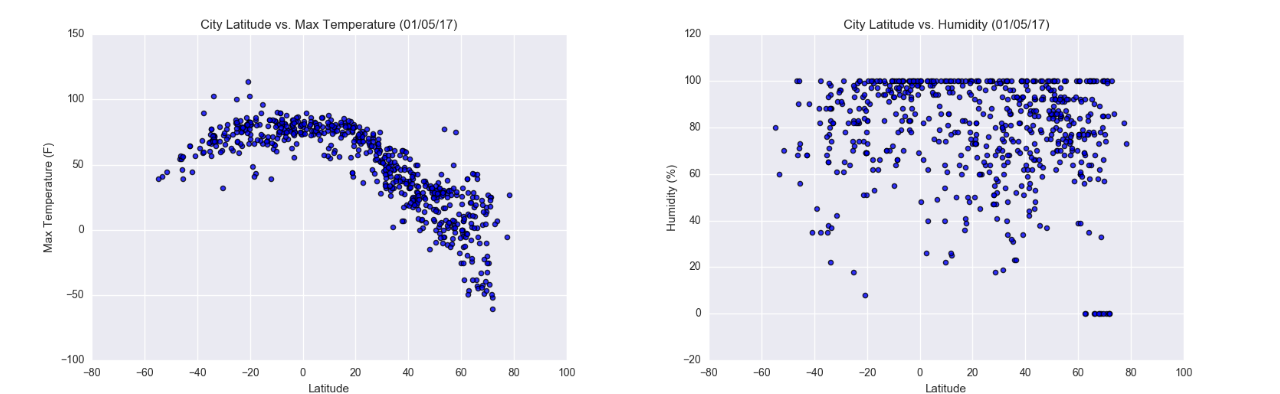
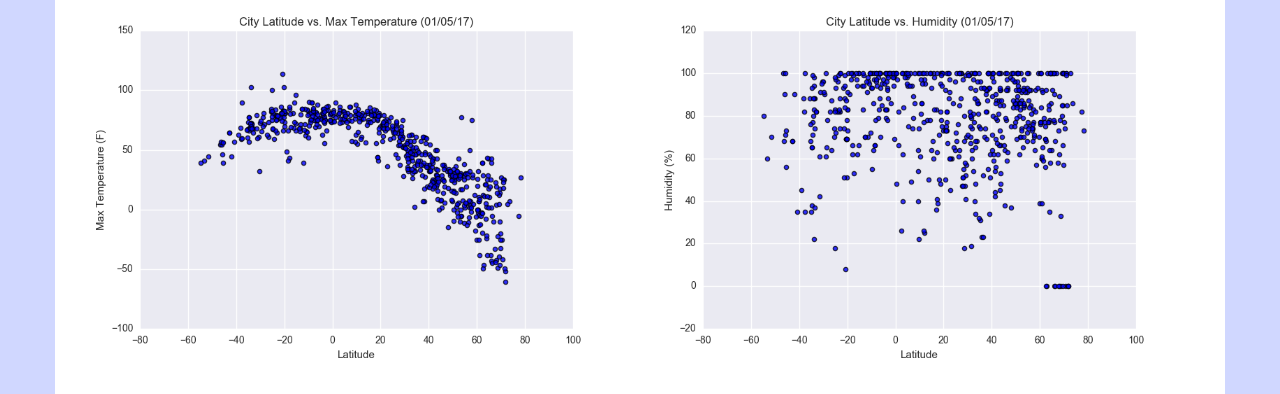
Before and after one commit to coconutpep/Weather-Data-Webpage, a plain HTML site: page docs/compare.html in a window 1280 px wide. Shown: the part 291-685 px from the top of the page. Drawn offline with nearby package versions, Linux system fonts and the light colour scheme.

Commit message:
fixed comparison page box size

```diff
--- a/docs/compare.html
+++ b/docs/compare.html
@@ -39,7 +39,7 @@
     </nav>
 
     <div class="row justify-content-center">
-        <div class="col-12">
+        <div class="col-11">
             <div class="container-fluid">
                 <h1>Comparison: Latitude vs X</h1>
                 <hr>
```
